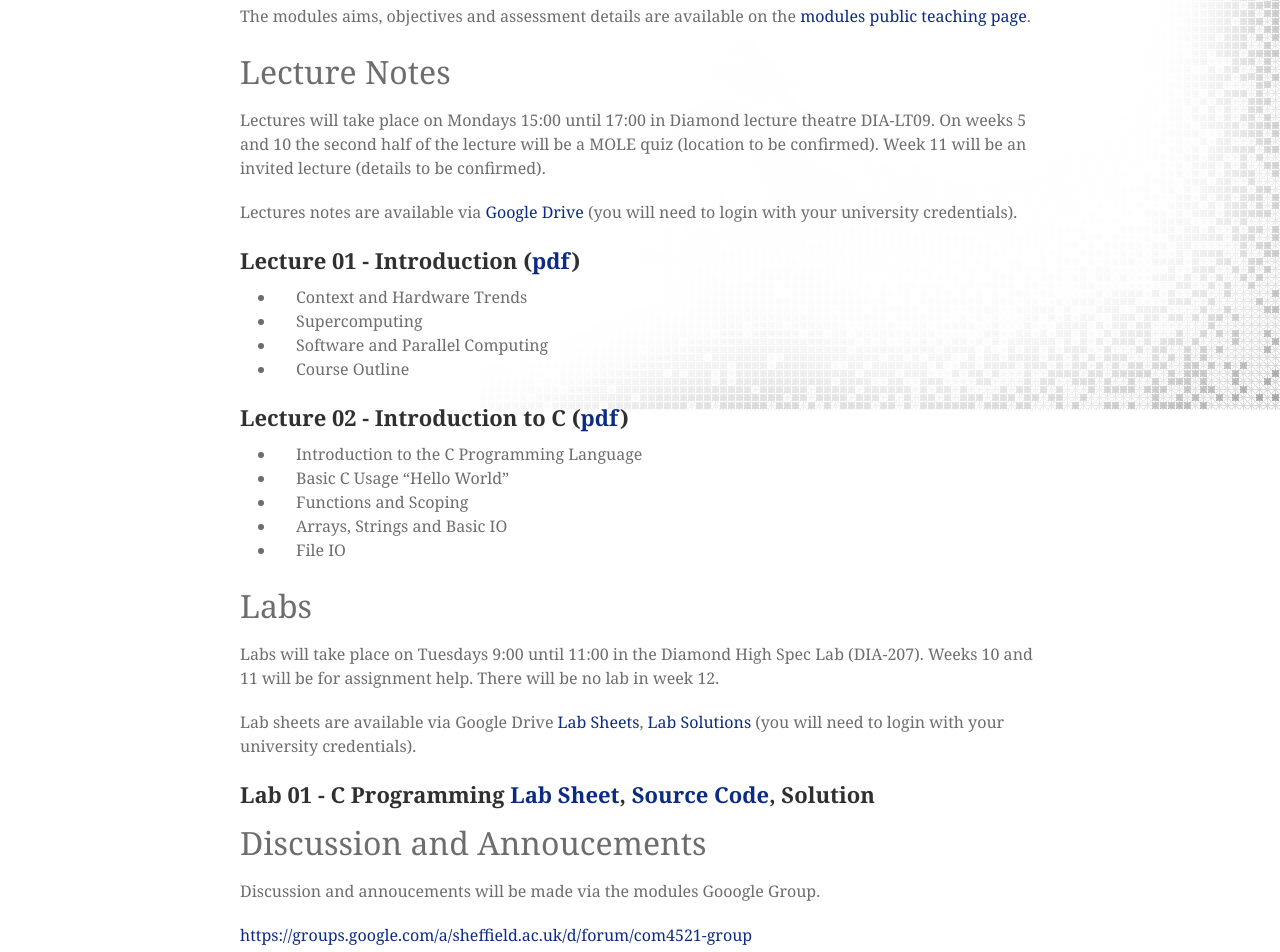
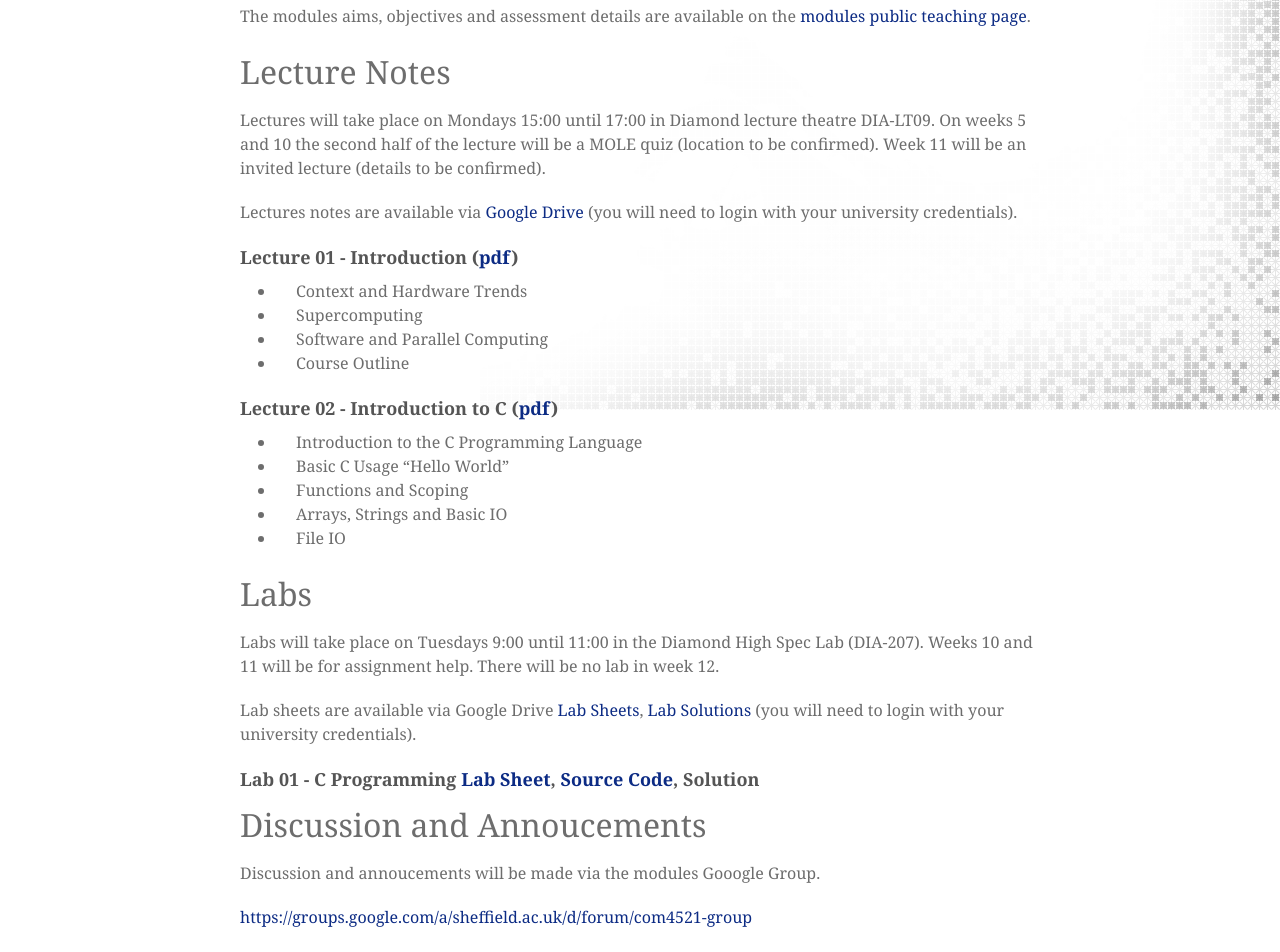
Before and after one commit to mondus/mondus.github.io, a Jekyll site: the page built from teaching/COM4521/index.md, in a window 1280 px wide. Shown: the part 490-1442 px from the top of the page. Built offline with Jekyll 4.4.1, drawn with Linux system fonts in a browser that asks for light colours; nearby versions of some CDN libraries; some web fonts are replaced.

```diff
--- a/teaching/COM4521/index.md
+++ b/teaching/COM4521/index.md
@@ -15,14 +15,14 @@ Lectures will take place on Mondays 15:00 until 17:00 in Diamond lecture theatre
 
 Lectures notes are available via [Google Drive](https://drive.google.com/a/sheffield.ac.uk/folderview?id=0B2HbOiEppVPMNmprekpuT3UteEk&usp=sharing) (you will need to login with your university credentials).
 
-## Lecture 01 - Introduction ([pdf](https://drive.google.com/a/sheffield.ac.uk/file/d/0B2HbOiEppVPMRDZodm9rcUVXZmc/view?usp=sharing))
+### Lecture 01 - Introduction ([pdf](https://drive.google.com/a/sheffield.ac.uk/file/d/0B2HbOiEppVPMRDZodm9rcUVXZmc/view?usp=sharing))
 
 * Context and Hardware Trends
 * Supercomputing
 * Software and Parallel Computing
 * Course Outline
 
-## Lecture 02 - Introduction to C ([pdf](https://drive.google.com/a/sheffield.ac.uk/file/d/0B2HbOiEppVPMS1RabE5Dc2dobVE/view?usp=sharing))
+### Lecture 02 - Introduction to C ([pdf](https://drive.google.com/a/sheffield.ac.uk/file/d/0B2HbOiEppVPMS1RabE5Dc2dobVE/view?usp=sharing))
 
 * Introduction to the C Programming Language
 * Basic C Usage "Hello World"
@@ -36,7 +36,7 @@ Labs will take place on Tuesdays 9:00 until 11:00 in the Diamond High Spec Lab (
 
 Lab sheets are available via Google Drive [Lab Sheets](https://drive.google.com/a/sheffield.ac.uk/folderview?id=0B2HbOiEppVPMdHdCQS1RZGVsNXM&usp=sharing), [Lab Solutions](https://drive.google.com/a/sheffield.ac.uk/folderview?id=0B2HbOiEppVPMV3VsSjA1SFo5ODQ&usp=sharing) (you will need to login with your university credentials).
 
-## Lab 01 - C Programming [Lab Sheet](https://drive.google.com/a/sheffield.ac.uk/file/d/0B2HbOiEppVPMc0tzQ2lCNzdSNkk/view?usp=sharing), [Source Code](https://drive.google.com/a/sheffield.ac.uk/file/d/0B2HbOiEppVPMZzRGTUpnY1pwYW8/view?usp=sharing), Solution
+### Lab 01 - C Programming [Lab Sheet](https://drive.google.com/a/sheffield.ac.uk/file/d/0B2HbOiEppVPMc0tzQ2lCNzdSNkk/view?usp=sharing), [Source Code](https://drive.google.com/a/sheffield.ac.uk/file/d/0B2HbOiEppVPMZzRGTUpnY1pwYW8/view?usp=sharing), Solution
 
 # Discussion and Annoucements
 
```
